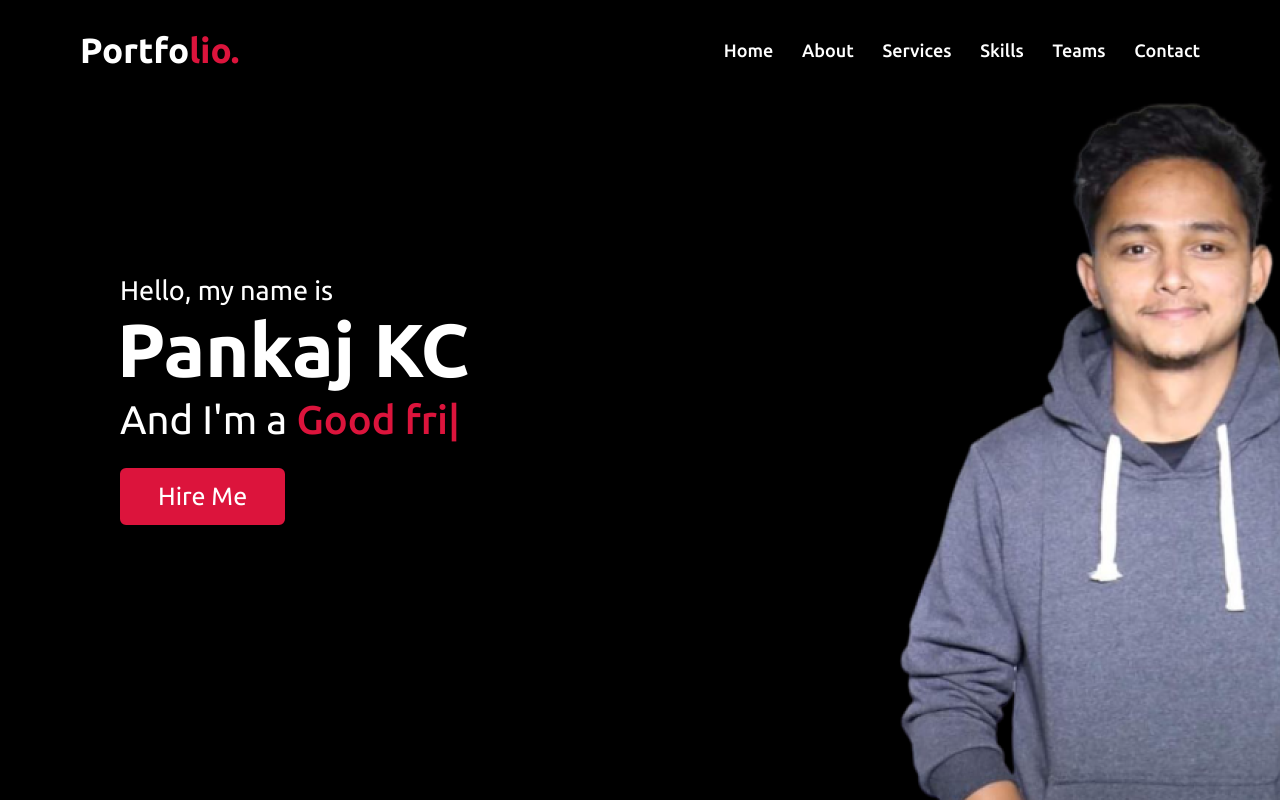
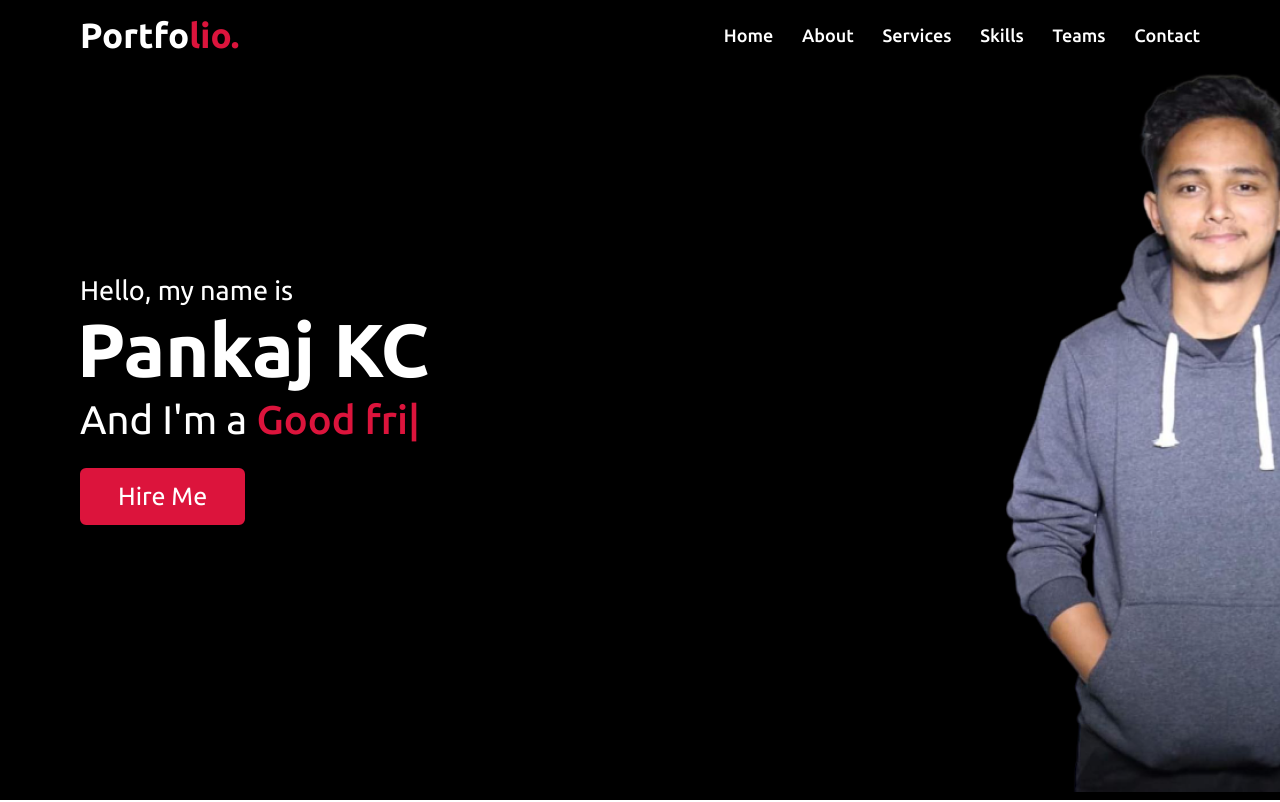
Before and after one commit to dee-na7721/Pankaj-Portfolio, a plain HTML site: page index.html in a window 1280 px wide. Shown: the top 802 px of the page. Drawn offline with nearby package versions, Linux system fonts and the light colour scheme.

```diff
--- a/index.html
+++ b/index.html
@@ -6,7 +6,7 @@
 
     <meta http-equiv="X-UA-Compatible" content="IE=edge" />
 
-    <link rel="stylesheet" href="style.css" />
+    <link rel="stylesheet" type="text/css" href="style.css" />
     <link
       rel="stylesheet"
       href="https://pro.fontawesome.com/releases/v5.10.0/css/all.css"
--- a/style.css
+++ b/style.css
@@ -19,7 +19,7 @@ html {
 /* navbar styling */
 .navbar {
   position: fixed;
-  padding: 30px 0;
+  padding: 15px 0;
   width: 100%;
   font-family: "Ubuntu", sans-serif;
   transition: all 0.3s ease;
@@ -104,15 +104,18 @@ html {
 /* home section styling */
 .home {
   display: flex;
-  background-image: url("./images/pkc.png");
+  background: url("images/pkc6.png") repeat center;
   height: 100vh;
   color: #fff;
+  background-size: cover;
+  background-attachment: fixed;
   min-height: 500px;
   font-family: "Ubuntu", sans-serif;
 }
 
 .home .max-width {
-  margin: auto 0 auto 40px;
+  width: 100%;
+  display: flex;
 }
 
 .home .home-content .text-1 {
```
Also changed, not shown: images/pkc6.png (added).
